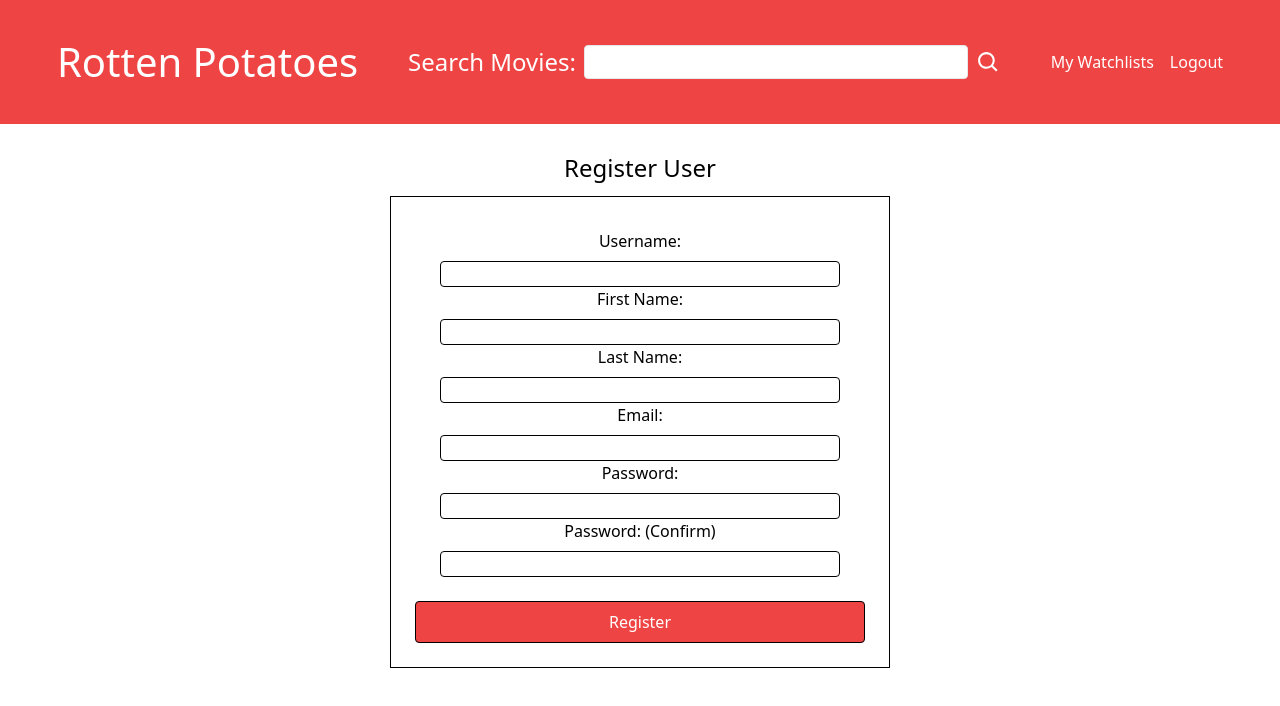
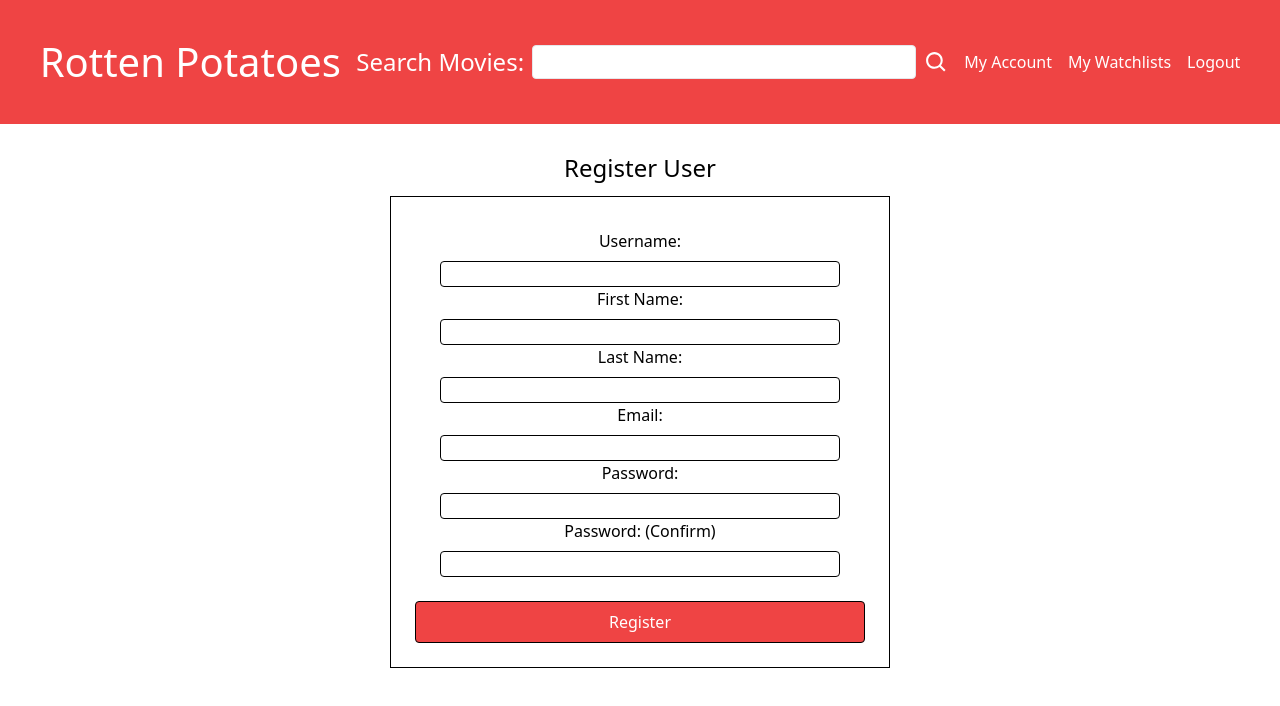
Before and after one commit to Robertsnemeth/Rotten-Potatoes, a React (Vite) app in the folder Rotten_Potatoes/client/: page /rotten_potatoes/registration in a window 1280 px wide. Shown: the top 706 px of the page. Built offline with nearby package versions, Linux system fonts and the light colour scheme; sample sign-in values are in the browser's storage.

Commit message:
account button/page added, refactored watchlist

```diff
--- a/Rotten_Potatoes/client/src/App.jsx
+++ b/Rotten_Potatoes/client/src/App.jsx
@@ -3,7 +3,7 @@ import { BrowserRouter, Routes, Route, Navigate } from 'react-router-dom';
 import LoginForm from './components/LoginForm';
 import NavBar from './components/NavBar';
 import RegistrationForm from './components/RegistrationForm';
-import UserPage from './components/UserPage';
+import UserPageWatchlist from './components/UserPageWatchlist';
 import HomePage from './views/HomePage';
 
 function App() {
@@ -27,7 +27,7 @@ function App() {
             path="/rotten_potatoes/home_page"/>
             <Route element={<LoginForm/>} path="/rotten_potatoes/login"/>
             <Route element={<RegistrationForm/>} path="/rotten_potatoes/registration"/>
-            <Route element={<UserPage/>} path="/rotten_potatoes/user"/>
+            <Route element={<UserPageWatchlist/>} path="/rotten_potatoes/user/watchlist"/>
           </Routes>
       </BrowserRouter>
     </div>
--- a/Rotten_Potatoes/client/src/components/NavBar.jsx
+++ b/Rotten_Potatoes/client/src/components/NavBar.jsx
@@ -38,7 +38,8 @@ const NavBar = ({
           </form>
           {accessToken ?
           <div className='flex gap-4'>
-            <Link to="/rotten_potatoes/user" className="hover:text-gray-200">My Watchlists</Link>
+            <Link to="/rotten_potatoes/user/account" className="hover:text-gray-200">My Account</Link>
+            <Link to="/rotten_potatoes/user/watchlist" className="hover:text-gray-200">My Watchlists</Link>
             <button onClick={handleLogout} className="hover:text-gray-200">Logout</button>
           </div> :
           <Link to="/rotten_potatoes/login">Sign In</Link>
--- a/Rotten_Potatoes/client/src/components/UserPage.jsx
+++ b/Rotten_Potatoes/client/src/components/UserPageWatchlist.jsx
@@ -2,7 +2,7 @@ import { useState, useEffect} from 'react';
 import axios from 'axios';
 const USER_URL = "http://localhost:8000/api/rotten_potatoes/user/"
 
-const UserPage = () => {
+const UserPageWatchlist = () => {
 
     const [ user, setUser ] = useState({});
     const [ accessToken, setAccessToken ] = useState(localStorage.getItem('accessToken'));
@@ -24,14 +24,17 @@ const UserPage = () => {
         e.preventDefault();
         console.log(userId, "user id");
         axios.put(`${USER_URL}${userId}`,{
-            watchlists:{
+            watchlists: {
+                ...title,
                 title: watchlistTitle
-            }
+
+        }
         })
         .then(res => {
             console.log(res, "Watchlist Added");
             setDataChange(Math.random());
             setFormVisable(!formVisable);
+            setWatchlistTitle("");
         })
             .catch(err => console.log(err));
         };
@@ -99,4 +102,4 @@ const UserPage = () => {
   )
 }
 
-export default UserPage
+export default UserPageWatchlist
```
